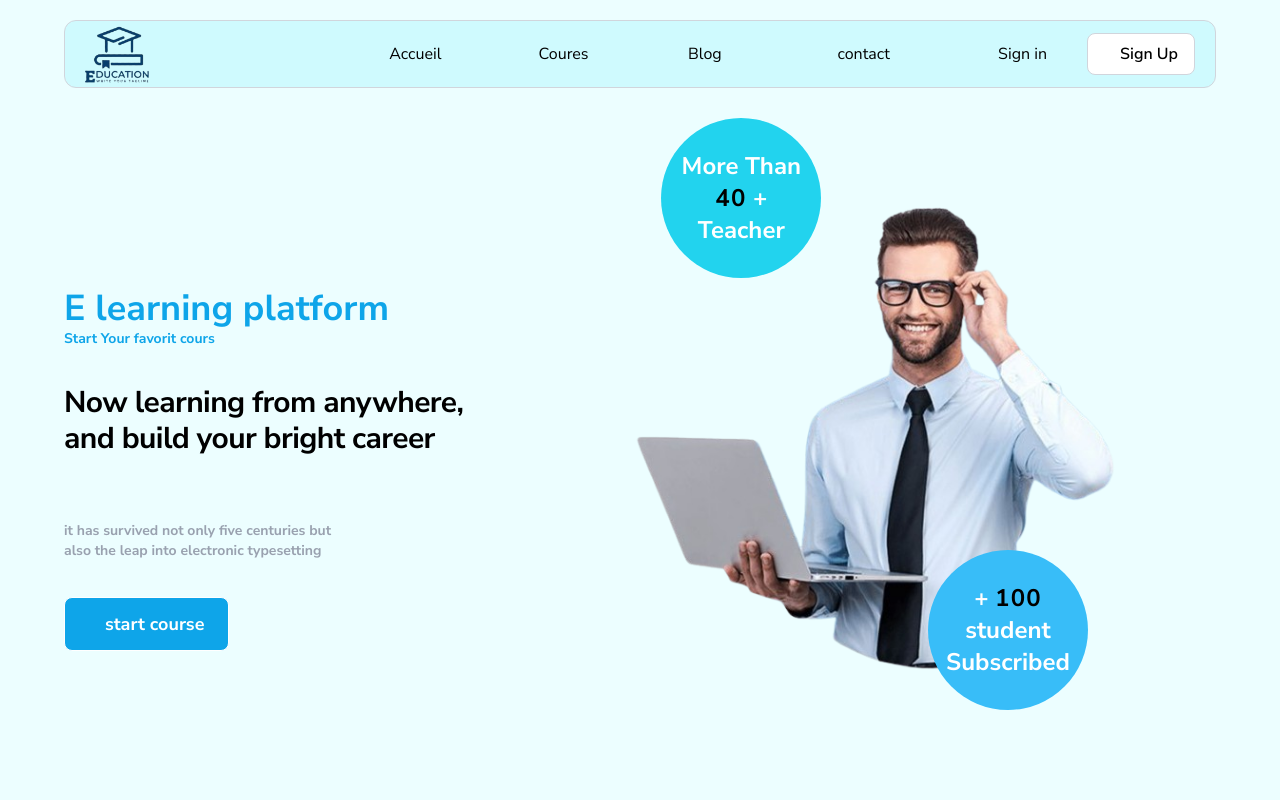
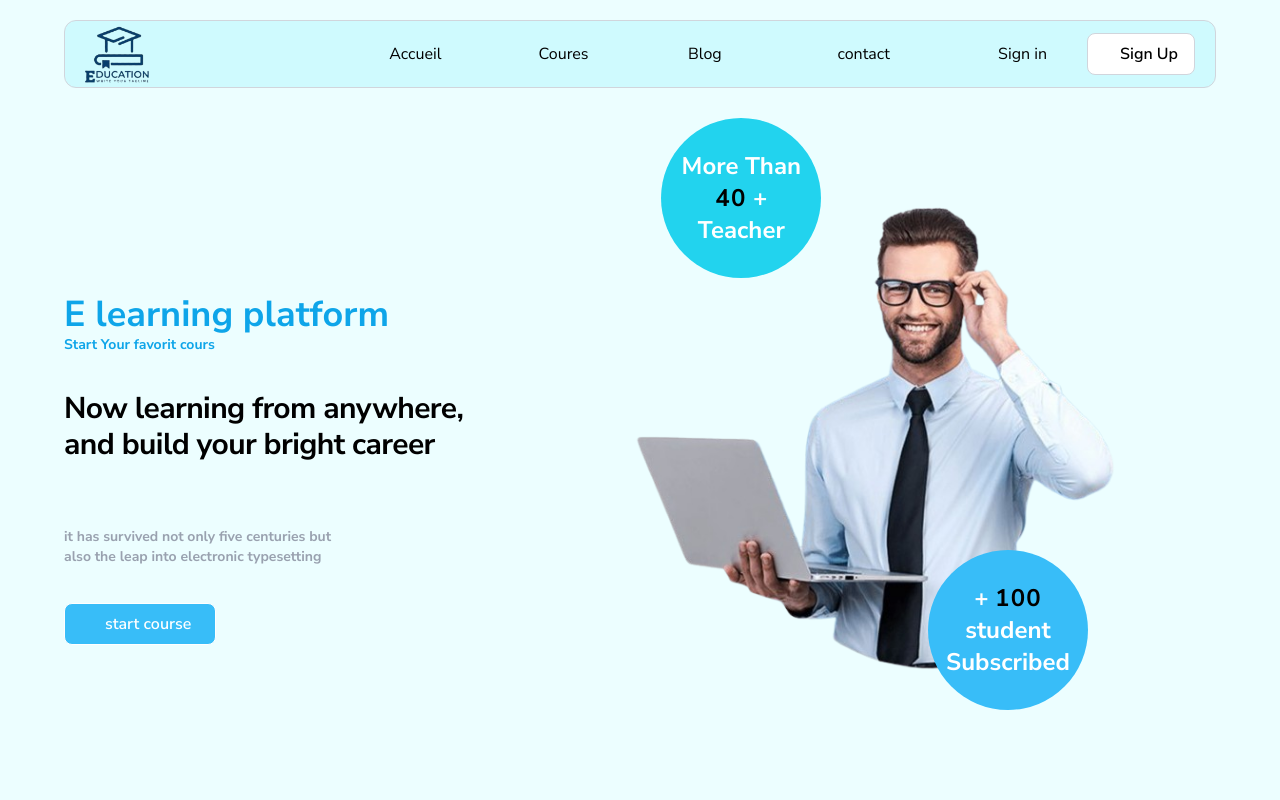
Before and after one commit to mohanddo/e-learning-platform-1, a Next.js app: page / in a window 1280 px wide. Shown: the top 800 px of the page. Built offline with nearby package versions, Linux system fonts and the light colour scheme.

Commit message:
start defining styles (not complete ..)

```diff
--- a/app/definedClasses.css
+++ b/app/definedClasses.css
@@ -1,5 +1,6 @@
+
 @import "tailwindcss/preflight.css" layer(base);
-@tailwind utilities;
+
 
 :root {
     --font-heading: "Montserrat", sans-serif;
@@ -12,7 +13,7 @@
 
     --addi-color-400: #38bdf8;
     --addi-color-500: #0ea5e9;
-    --wr-color-9 : #172554;
+    --wr-color-9: #172554;
 
 }
 
@@ -35,12 +36,18 @@
         @apply font-bold underline
     }
 
-    .primary-Button {
-        background-color: var(--addi-color-400);
-    }
-
-    .primary-Button:hover {
-        background-color: var(--addi-color-500);
-    }
 
 }
+
+
+@layer components {
+    .btn-principal {
+        @apply text-white font-semibold py-3 px-5 transition-colors duration-600 ;
+        background-color: var(--addi-color-400);
+        border-radius: 0.5rem !important;
+
+        &:hover {
+          background-color: var(--addi-color-500);
+        }
+    }
+}
--- a/components/homePage/courseCard.tsx
+++ b/components/homePage/courseCard.tsx
@@ -56,7 +56,7 @@ const CourseCard = ({ course }: { course: Course }) => {
                 {
                     isHovered ? (
                         <div className="w-full flex flex-row justify-between py-1">
-                            <Button className="text-white font-semibold bg-[var(--addi-color-400)] px-5 py-3 rounded-lg hover:bg-[var(--addi-color-500)]">
+                            <Button className="btn-principal">
                                 Add To Cart
                             </Button>
                             <Button variant={"outline"}
--- a/components/homePage/firstSection.tsx
+++ b/components/homePage/firstSection.tsx
@@ -31,7 +31,7 @@ const FirstSection = () => {
                     </p>
                 </div>
                 <div className="w-full">
-                    <InteractiveHoverButton className="text-white text-lg font-bold bg-[var(--addi-color-500)] px-6 py-3 rounded-lg">
+                    <InteractiveHoverButton className="btn-principal ">
                         start course
                     </InteractiveHoverButton>
                 </div>
```
Also changed, not shown: app/globals.css (line endings or trailing spaces), tailwind.config.ts (deleted).
